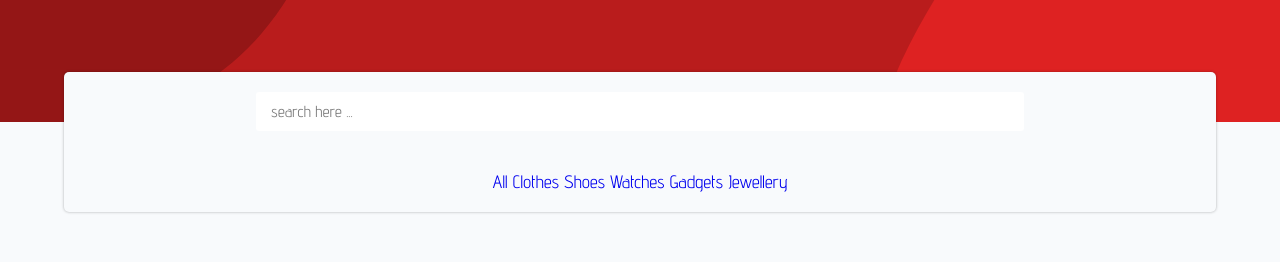
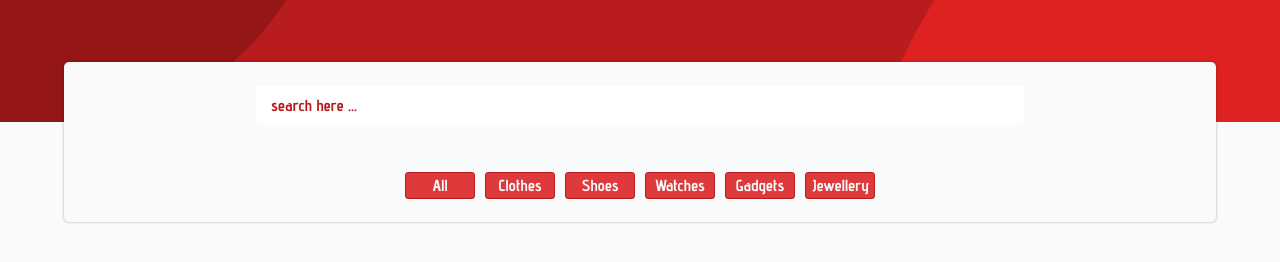
Before and after one commit to alirezashafii/search-filter, a plain HTML site: page index.html in a window 1280 px wide. Shown: the part 178-440 px from the top of the page. Drawn offline with Linux system fonts and the light colour scheme.

Commit message:
filters section styled

```diff
--- a/styles/style.scss
+++ b/styles/style.scss
@@ -130,10 +130,10 @@ header {
   section {
     background-color: $main-white;
     position: absolute;
-    inset: auto 50% -160px 50%;
+    inset: auto 50% -180px 50%;
     transform: translate(-50%, -50%);
     width: 90%;
-    height: 140px;
+    height: 160px;
     text-align: center;
     border-radius: 5px;
     box-shadow: 0 0 3px rgba(0, 0, 0, 0.3);
@@ -147,13 +147,48 @@ header {
       max-width: 1280px;
       font-family: "Advent Pro", sans-serif;
       font-size: 1.6rem;
-      font-weight: 400;
+      font-weight: 700;
       padding: 1rem 1.5rem;
       outline: none;
       border: none;
       border-radius: 3px;
       background-color: #fff;
       caret-color: $primary-color;
+      transition: border 200ms ease-in;
+
+      &::placeholder {
+        color: $primary-color;
+      }
+      &:focus {
+        border: 2px solid $secondary-color;
+      }
+    }
+
+    .filters {
+      width: 80%;
+      display: flex;
+      justify-content: center;
+      align-items: center;
+      flex-wrap: wrap;
+      gap: 10px;
+
+      a {
+        display: block;
+        width: 70px;
+        background-color: rgba(220, 38, 38, 0.9);
+        color: $main-white;
+        padding: 3px 6px;
+        border: 1px solid $primary-color;
+        border-radius: 3px;
+        font-size: 1.6rem;
+        font-weight: 700;
+        transition: background-color 200ms ease-in-out;
+
+        &:hover {
+          background-color: transparent;
+          color: $secondary-color;
+        }
+      }
     }
   }
 }
```
Also changed, not shown: styles/style.css, 1 other file.
